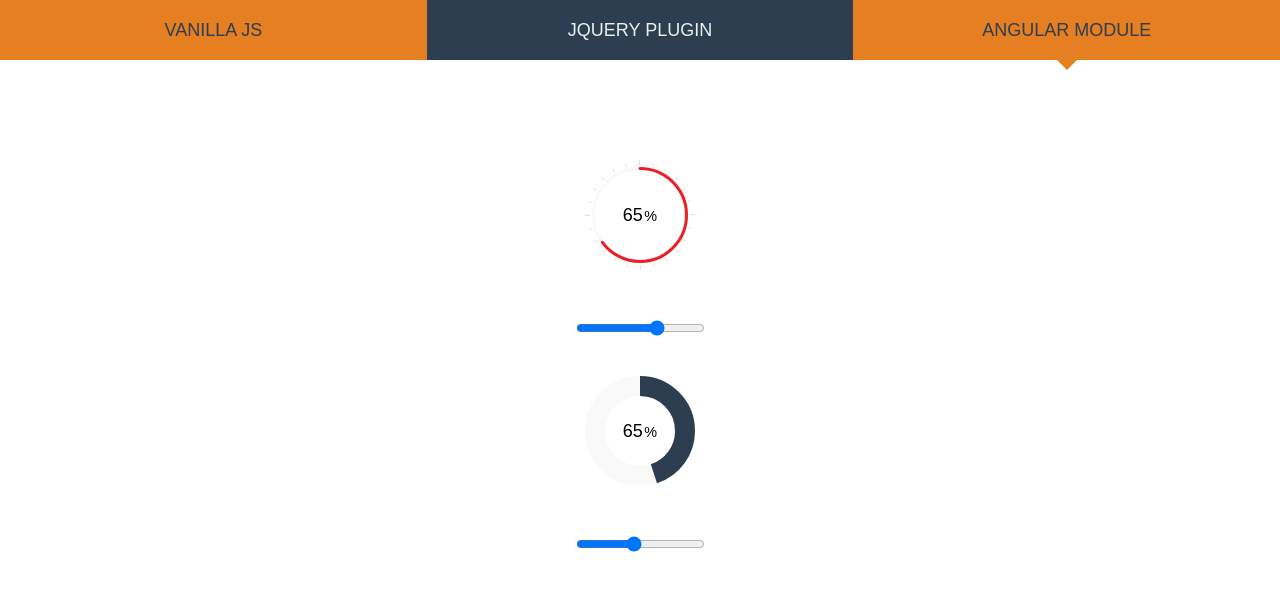
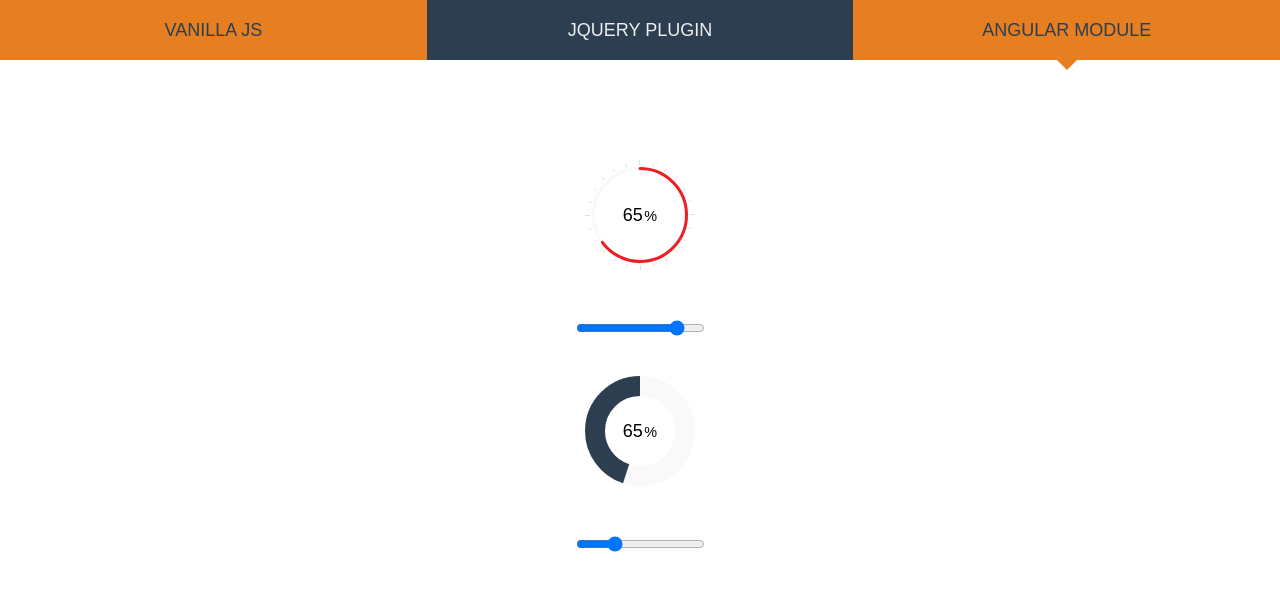
Before and after one commit to rendro/easy-pie-chart, a website: page demo/angular.html in a window 1280 px wide. Drawn offline with nearby package versions, Linux system fonts and the light colour scheme.

Commit message:
update demo for negative percent

```diff
--- a/demo/angular.html
+++ b/demo/angular.html
@@ -18,11 +18,11 @@
 		<span class="chart" easypiechart ng-init="options = { animate:false, barColor:'#E67E22', scaleColor:false, lineWidth:3, lineCap:'butt' }" percent="percent" options="options">
 			<span class="percent" ng-bind="percent"></span>
 		</span>
-		<input type="range" min="0" max="100" step="1" ng-model="percent" />
+		<input type="range" min="-100" max="100" step="1" ng-model="percent" />
 		<span class="chart" easypiechart percent="anotherPercent" options="anotherOptions">
 			<span class="percent" ng-bind="percent"></span>
 		</span>
-		<input type="range" min="0" max="100" step="1" ng-model="anotherPercent" />
+		<input type="range" min="-100" max="100" step="1" ng-model="anotherPercent" />
 	</div>
 
 	<script src="https://ajax.googleapis.com/ajax/libs/angularjs/1.0.8/angular.js"></script>
@@ -31,7 +31,7 @@
 		var app = angular.module('app', ['easypiechart']);
 		app.controller('chartCtrl', ['$scope', function ($scope) {
 			$scope.percent = 65;
-			$scope.anotherPercent = 45;
+			$scope.anotherPercent = -45;
 			$scope.anotherOptions = {
 				animate:false,
 				barColor:'#2C3E50',
```
Also changed, not shown: demo/index.html (+1 -1 lines), demo/jquery.html (+1 -1 lines), demo/old-ie.html (+1 -1 lines).
